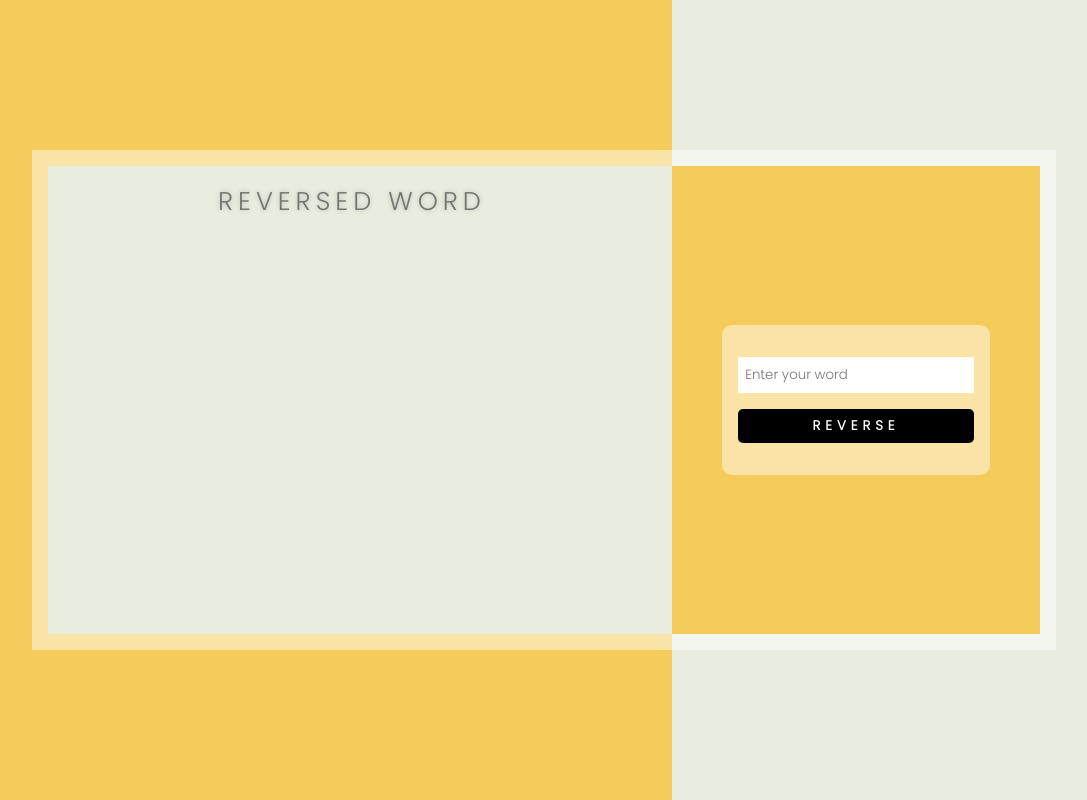
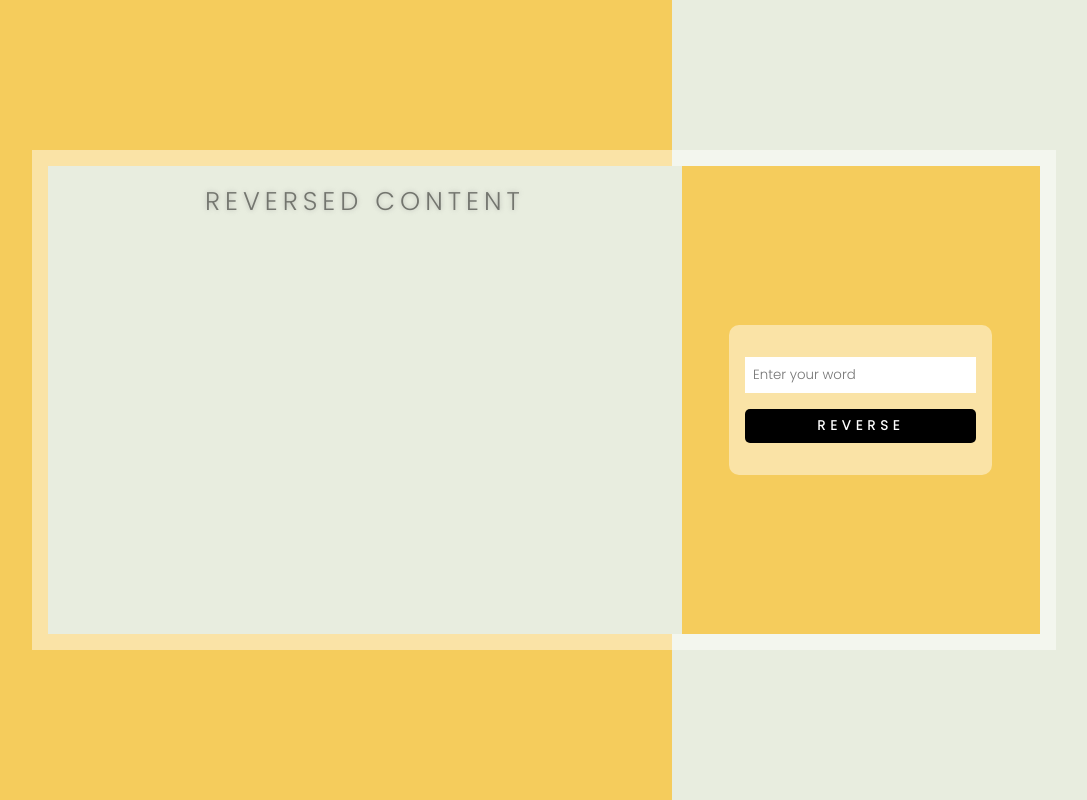
Before and after one commit to pragadesh-k-zz/reversal, a plain HTML site: page index.html in a window 1280 px wide. Shown: the whole page, without its empty margins (96-1183 px from the left). Drawn offline with Linux system fonts and the light colour scheme.

Commit message:
made more responsive

```diff
--- a/index.html
+++ b/index.html
@@ -19,7 +19,7 @@
         <div class="wrapper">
             <!-- left side -->
             <div class="left">
-              <header>REVERSED WORD</header>
+              <div class="header">REVERSED CONTENT</div>
               <div class="output" aria-placeholder="Output"></div>
           </div>
           <!-- right container -->
--- a/style.css
+++ b/style.css
@@ -27,10 +27,7 @@ body {
   font-family: "Poppins", sans-serif;
 }
 
-header {
-  position: static;
-  width: calc(100% - 1rem);
-  height: 5vh;
+.header {
   font-size: 1.6em;
   letter-spacing: 5px;
   text-transform: uppercase;
@@ -40,32 +37,33 @@ header {
 }
 
 .output {
-  margin-top: 1rem;
-  font-weight: 200;
-  overflow-y: scroll;
-  margin-bottom: 15px;
+  margin-top: 1em;
   text-align: center;
   font-weight: 300;
+  height: 100%;
 }
 
 .container {
   display: flex;
   justify-content: center;
   align-items: center;
+  overflow-y: scroll;
 }
 
 .wrapper {
   background-color: rgba(255, 255, 255, 0.452);
   display: grid;
   width: 80%;
+  min-width: 225px;
   padding: 1rem;
-  min-height: 500px;
+  height: 500px;
+  max-height: 600px;
 }
 
 .left {
   background-color: var(--gray);
   padding: 1rem;
-  position: relative;
+  overflow: hidden;
 }
 
 .right {
@@ -130,12 +128,10 @@ header {
 /* Desktops */
 @media (min-width: 1000px) {
   .wrapper {
-    grid-template-columns: 62.9% auto;
+    grid-template-columns: 63.9% auto;
+    min-width: 871px;
   }
 
-  .output {
-    max-height: 325px;
-  }
   .input-form {
     height: 150px;
   }
@@ -161,10 +157,6 @@ header {
     max-width: 335px;
     height: 150px;
   }
-
-  .output {
-    max-height: 325px;
-  }
 }
 
 /* Mobile phones */
@@ -183,17 +175,13 @@ header {
   .btn {
     padding: 0.3em;
   }
-  header {
+  .header {
     font-size: 1em;
-  }
-
-  .output {
-    max-height: 325px;
   }
 }
 
-@media (min-width: 0px) and (max-width: 310px) {
-  .wrapper {
-    grid-template-rows: 61.9% auto;
+@media (min-width: 435px) and (max-width: 500px) {
+  .header {
+    font-size: 1.2em;
   }
 }
```
